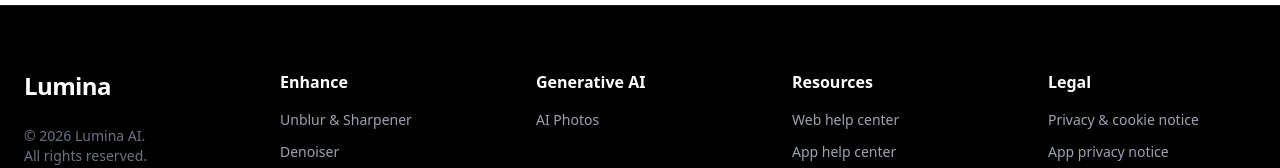
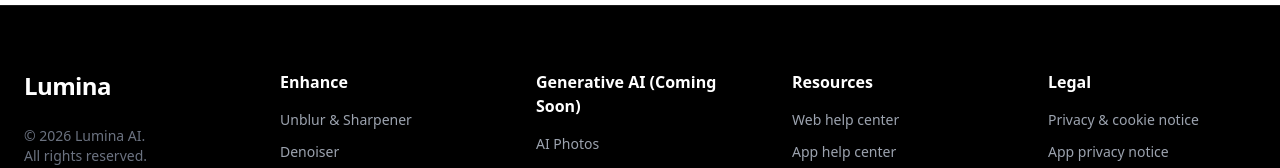
Before and after one commit to Ugochi56/Lumina, a website: page src/selection.html in a window 1280 px wide. Shown: the part 804-972 px from the top of the page. Drawn offline with nearby package versions, Linux system fonts and the light colour scheme.

Commit message:
text change

```diff
--- a/src/selection.html
+++ b/src/selection.html
@@ -297,7 +297,7 @@
             </div>
 
             <div>
-                <h3 class="text-white font-bold mb-4">Generative AI</h3>
+                <h3 class="text-white font-bold mb-4">Generative AI (Coming Soon)</h3>
                 <ul class="space-y-3 text-gray-400 text-sm">
                     <li><a href="aiphotos.html" class="hover:text-white transition">AI Photos</a></li>
                 </ul>
```
